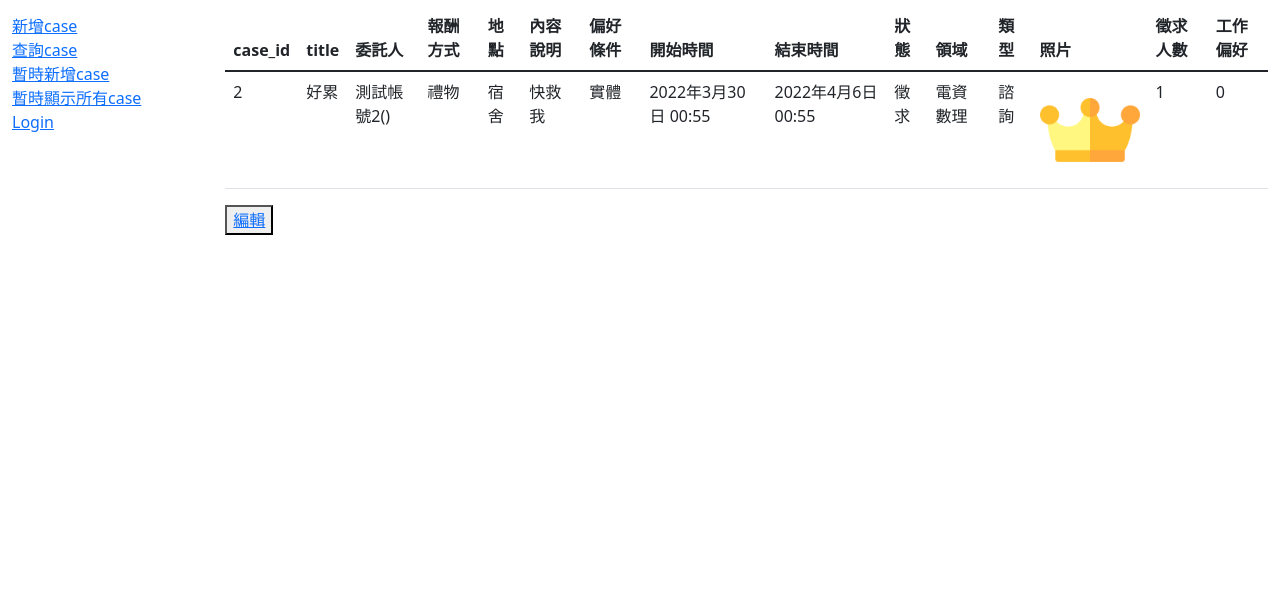
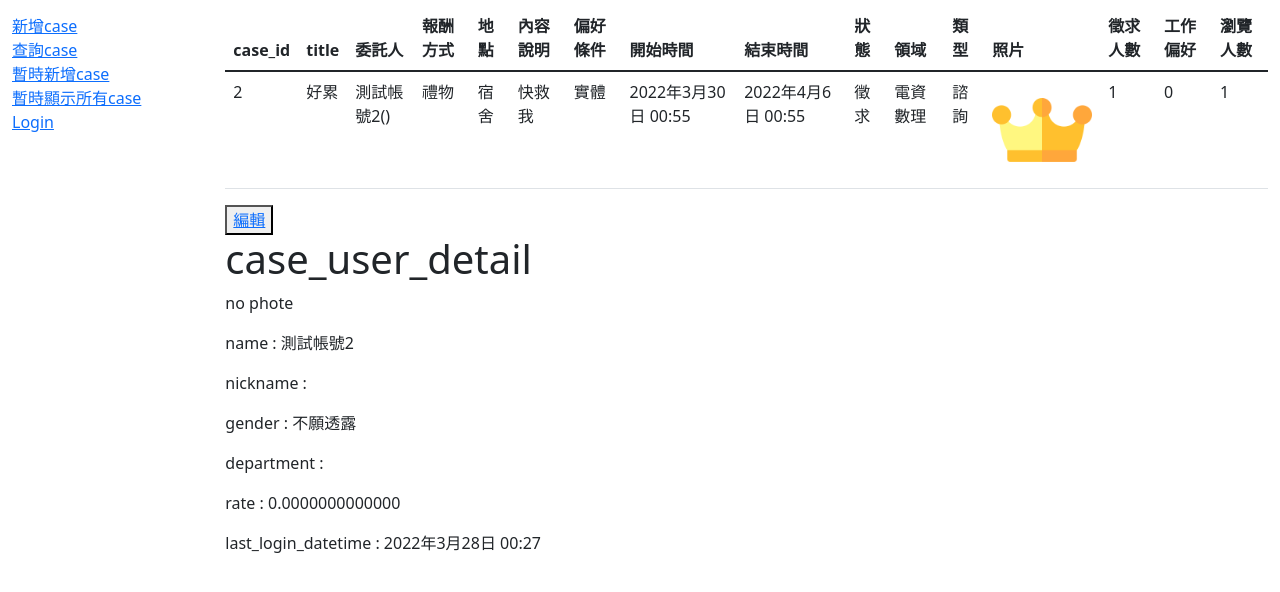
Before and after one commit to YuehChi/ToolBox, a Django app: page /toolfamily/case/profile/2/ in a window 1280 px wide. Shown: the part 50-642 px from the top of the page. Run offline with Django 4.2, Linux system fonts and the light colour scheme; data comes from the database, SQL or seed files in the repository; some libraries are stand-ins or nearby versions.

Commit message:
Add case user detail and update preview

```diff
--- a/toolcase/toolfamily/templates/case/case_all_temp.html
+++ b/toolcase/toolfamily/templates/case/case_all_temp.html
@@ -21,6 +21,7 @@
                 <th>照片</th>
                 <th>徵求人數</th>
                 <th>工作偏好</th>
+                <th>瀏覽人數</th>
             </tr>
         </thead>
         <tbody>
@@ -59,6 +60,7 @@
                   </td>
                   <td>{{case.num}}</td>
                   <td>{{case.work}}</td>
+                  <td>{{case.pageviews}}</td>
                 </tr>
 
             {% endfor%}
--- a/toolcase/toolfamily/templates/case/profile.html
+++ b/toolcase/toolfamily/templates/case/profile.html
@@ -20,6 +20,7 @@
                 <th>照片</th>
                 <th>徵求人數</th>
                 <th>工作偏好</th>
+                <th>瀏覽人數</th>
             </tr>
         </thead>
         <tbody>
@@ -58,14 +59,42 @@
                   </td>
                   <td>{{case.num}}</td>
                   <td>{{case.work}}</td>
+                  <td>{{case.pageviews}}</td>
                 </tr>
 
             {% endfor%}
         <tbody>
         </table>
+        <button><a href="/toolfamily/case/profile/{{case_id}}/edit/"> 編輯</a></button>
+        <div>
+          <h1>case_user_detail</h1>
+           {% for user in user_detail%}
+              {% if user.icon != "" %}
+                  <img src="{{user.icon.url}}" alt="頭貼" style="width: 100px; height: 100px">
+              {% else %}
+                  <p> no phote</p>
+              {%endif%}
+           <p>name : {{user.name}}</p>
+           <p>nickname : {{user.nickname}}</p>
+           {% if user.gender == 0 %}
+              <p>gender : 不願透露</p>
+           {% elif user.gender == 1 %}
+              <p>gender : 男</p>
+           {% elif user.gender == 2 %}
+              <p>gender : 女</p>
+           {% endif %}
+           <p>department : {{user.department}}</p>
+           <p>rate : {{user.rate}}</p>
+           <p>last_login_datetime : {{user.last_login_datetime}}</p>
+
+           {% endfor%}
 
 
-      <button><a href="/toolfamily/case/profile/{{case_id}}/edit/"> 編輯</a></button>
+
+        </div>
+
+
+
 
 
 {% endblock %}
--- a/toolcase/toolfamily/views.py
+++ b/toolcase/toolfamily/views.py
@@ -112,10 +112,21 @@ def case_profile(request ,case_id):
 
     pk_key = case_id
 
+    #瀏覽人數+1
+    temp_case = Case.objects.get(case_id=pk_key)
+    temp_case.pageviews += 1
+    temp_case.save()
+
+    # 讀出case 資訊
     list_case = Case.objects.filter(Q(case_id=pk_key) & Q(shown_public=True))
     case_fields = Case_Field.objects.filter(case = pk_key)
     case_types = Case_Type.objects.filter(case = pk_key)
     case_photo = CasePhoto.objects.filter(case = pk_key)
+
+    # 讀出使用者資訊
+    temp_user = Case.objects.get(Q(case_id=pk_key) & Q(shown_public=True))
+    user_id = temp_user.publisher.user_id
+    user_detail = UserDetail.objects.filter(user_id = user_id)
 
     return render(request,'case/profile.html',locals())
 
@@ -169,11 +180,6 @@ def case_profile_edit(request,case_id):
             case_field = Case_Field(case = pk_key)
             case_field = field
             case_field.save()
-
-
-
-
-
 
         # 顯示的data
         list_case = Case.objects.filter(Q(case_id=pk_key) & Q(shown_public=True))
```
